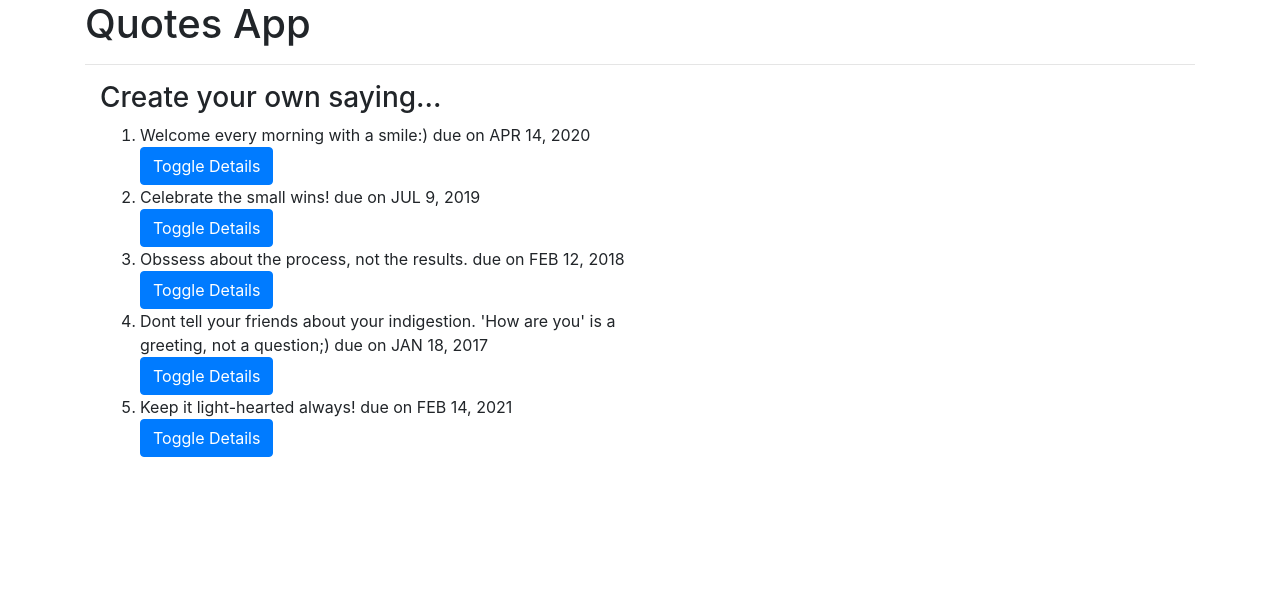
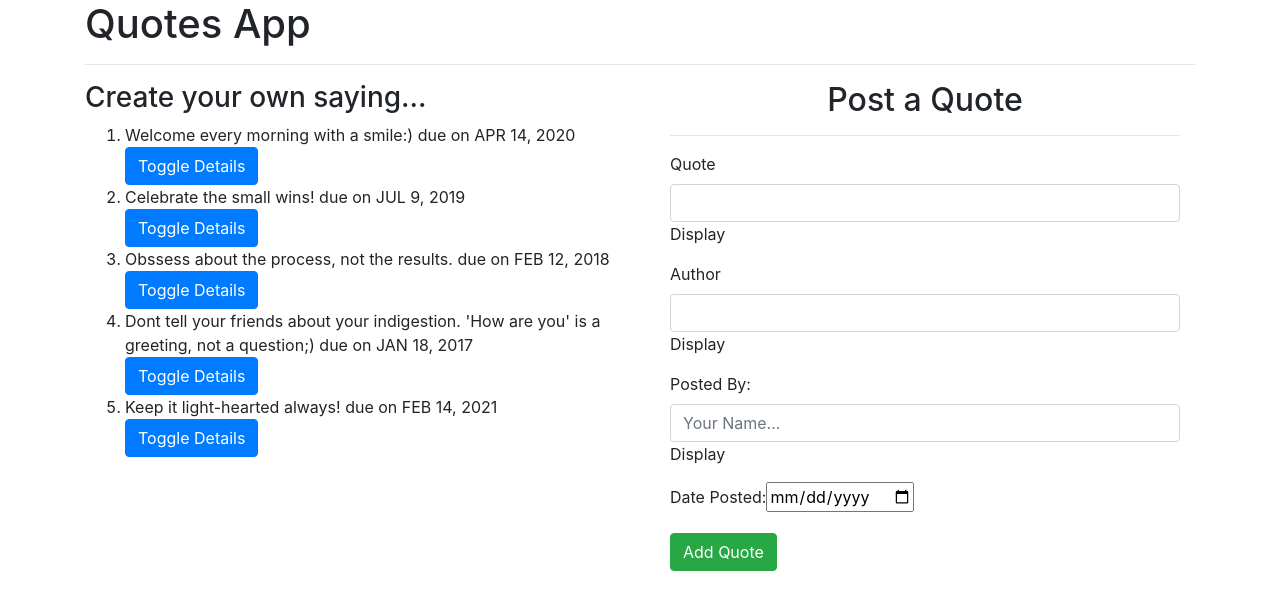
Before and after one commit to ianmwariri/Quotes, an Angular app: page / in a window 1280 px wide. Shown: the top 610 px of the page. Built offline with nearby package versions, Linux system fonts and the light colour scheme.

Commit message:
Implement 2-way Data Binding.

```diff
--- a/src/app/quote-detail/quote-detail.component.html
+++ b/src/app/quote-detail/quote-detail.component.html
@@ -1,3 +1,4 @@
 <p>Posted by: {{quote.personSubmitting}}</p>
+<p>Author: {{quote.author}}</p>
     <p>Posted {{quote.postingDate|dateCount}} days ago.</p>
     <button (click)='quotePosting(true)' class="btn btn-outline-danger">Delete Quote</button>
--- /dev/null
+++ b/src/app/quote-form/quote-form.component.html
@@ -0,0 +1,33 @@
+<div class="container-fluid">
+    <h2 class="text-center">Post a Quote</h2>
+    <hr>
+    <form #quoteForm='ngForm'>
+        <div class="form-group">
+
+            <label for="name">Quote</label>
+            <input type="text" required class="form-control" id="saying" [(ngModel)]="newQuote.saying" name="saying">
+
+            <!-- Testing to see if we get any data -->
+          Display {{newQuote.saying}}
+        </div>
+        <div class="form-group">
+
+            <label for="description">Author</label>
+            <input type="text" required class="form-control" id="author" [(ngModel)]="newQuote.author" name="author">
+            Display {{newQuote.author}}
+        </div>
+        <div class="form-group">
+
+            <label for="description">Posted By:</label>
+            <input type="text" required placeholder="Your Name..." class="form-control" id="postedBy" [(ngModel)]="newQuote.personSubmitting" name="postedBy">
+            Display {{newQuote.personSubmitting}}
+        </div>
+        <div class="form-group">
+            <label for="complete">Date Posted:</label>
+            <input type='date' id="posted" required>
+
+        </div>
+
+        <button type="submit" class="btn btn-success">Add Quote</button>
+    </form>
+  </div>
--- /dev/null
+++ b/src/app/quote-form/quote-form.component.ts
@@ -0,0 +1,17 @@
+import { Component, OnInit } from '@angular/core';
+import { Quote } from '../quote';
+
+@Component({
+  selector: 'app-quote-form',
+  templateUrl: './quote-form.component.html',
+  styleUrls: ['./quote-form.component.css']
+})
+export class QuoteFormComponent implements OnInit {
+
+  newQuote = new Quote(0, "","","", new Date());
+  constructor() { }
+
+  ngOnInit() {
+  }
+
+}
--- a/src/app/quote.ts
+++ b/src/app/quote.ts
@@ -1,6 +1,6 @@
 export class Quote {
     showDescription: boolean;
-    constructor(public id:number, public saying: string, public personSubmitting: string, public postingDate: Date){
+    constructor(public id:number, public saying: string, public author:string, public personSubmitting: string, public postingDate: Date){
         this.showDescription=false;
     }
 
--- a/src/app/quote/quote.component.html
+++ b/src/app/quote/quote.component.html
@@ -1,7 +1,7 @@
 <div class="container">
     <h1>Quotes App</h1>
     <hr>
-    <div class="rown">
+    <div class="row">
         <div class="col-md-6">
             <h3>Create your own saying...</h3>
 
@@ -15,7 +15,9 @@
                 </div>
             </ol>
         </div>
+        <div class="col-md-6">
+            <app-quote-form></app-quote-form>
+        </div>
     </div>
     <p *ngIf='quotes.length > 7'>Quite witty! Ever considered writing poetry?</p>
-
 </div>
--- a/src/app/quote/quote.component.ts
+++ b/src/app/quote/quote.component.ts
@@ -9,11 +9,11 @@ import { Quote } from '../quote';
 export class QuoteComponent implements OnInit {
 
   quotes:Quote[]= [
-    new Quote(1, 'Welcome every morning with a smile:)', 'Ian', new Date(2020,3,14)),
-    new Quote(2, 'Celebrate the small wins!', 'Liz', new Date(2019,6,9)),
-    new Quote(3, 'Obssess about the process, not the results.', 'Isabella', new Date(2018,1,12)),
-    new Quote(4, "Dont tell your friends about your indigestion. 'How are you' is a greeting, not a question;) " , 'James', new Date(2017,0,18)),
-    new Quote(5, 'Keep it light-hearted always!', 'Arthur', new Date(2021,1,14)),
+    new Quote(1, 'Welcome every morning with a smile:)', 'Ian', 'Steve Wonder', new Date(2020,3,14)),
+    new Quote(2, 'Celebrate the small wins!', 'Liz', 'Craig Groeschel', new Date(2019,6,9)),
+    new Quote(3, 'Obssess about the process, not the results.', 'Isabella', 'Martin King', new Date(2018,1,12)),
+    new Quote(4, "Dont tell your friends about your indigestion. 'How are you' is a greeting, not a question;) " , 'James', 'Arthur Guit', new Date(2017,0,18)),
+    new Quote(5, 'Keep it light-hearted always!', 'Arthur','Jason Mitchel', new Date(2021,1,14)),
 
   ];
 
```
Also changed, not shown: src/app/app.module.ts (+6 -2 lines), src/app/quote-form/quote-form.component.css (added), 1 other file (tests, documents, lock files or other folders). Lines whose indentation alone changed are shown as unchanged.
